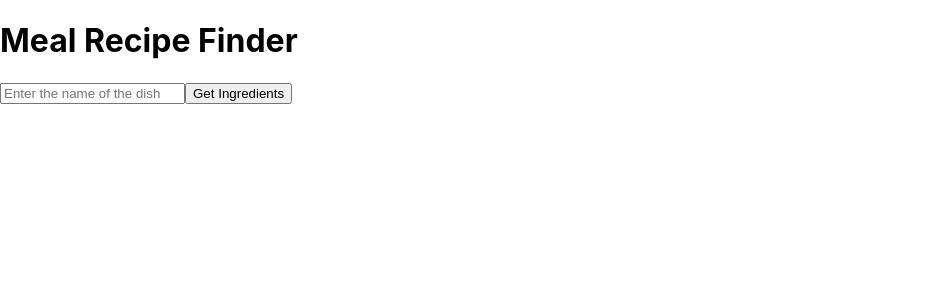
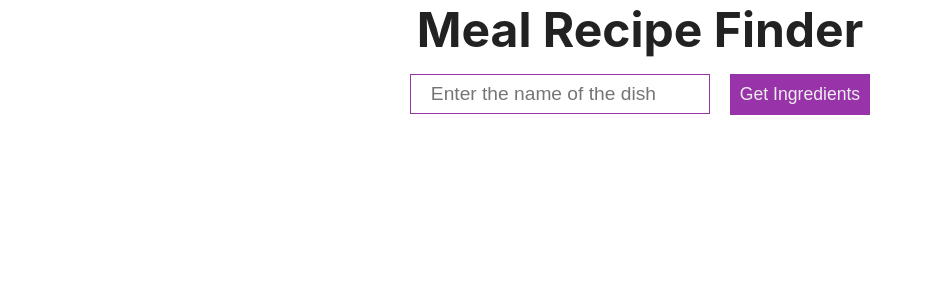
Before and after one commit to devkrishn/Recipe-Finder, a React (Create React App) app: page / in a window 1280 px wide. Shown: the top 300 px of the page, without its empty margins (0-933 px from the left). Built offline with nearby package versions, Linux system fonts and the light colour scheme.

Commit message:
Styled header form

```diff
--- /dev/null
+++ b/src/css/headerform.css
@@ -0,0 +1,47 @@
+* {
+    margin: 0;
+    padding: 0;
+    box-sizing: border-box;
+  }
+
+  .header-container {
+    text-align: center;
+  }
+
+  .heading {
+    font-size: 3rem;
+    color: #222;
+  }
+
+  .input-form {
+    margin: 10px;
+    padding: 5px;
+  }
+
+  .input-form input[type="text"] {
+    padding: 8px 20px;
+    background-color: transparent;
+    border: 1.5px solid #93a;
+    color: #333;
+    width: 300px;
+    font-size: 1.2rem;
+    top: 3px;
+  }
+
+  .input-form input[type="text"]:focus {
+    outline: none;
+  }
+
+  .input-form input[type="submit"] {
+    font-size: 1.1rem;
+    margin-left: 20px;
+    padding: 10px;
+    border: 0;
+    background-color: #93a;
+    color: #eee;
+    cursor: pointer;
+  }
+
+  .center {
+    text-align: center;
+  }
--- a/src/headerForm.js
+++ b/src/headerForm.js
@@ -1,5 +1,5 @@
 import React, { Component } from "react";
-
+import "./css/headerform.css";
 class HeaderForm extends Component {
   constructor(props) {
     super(props);
```
